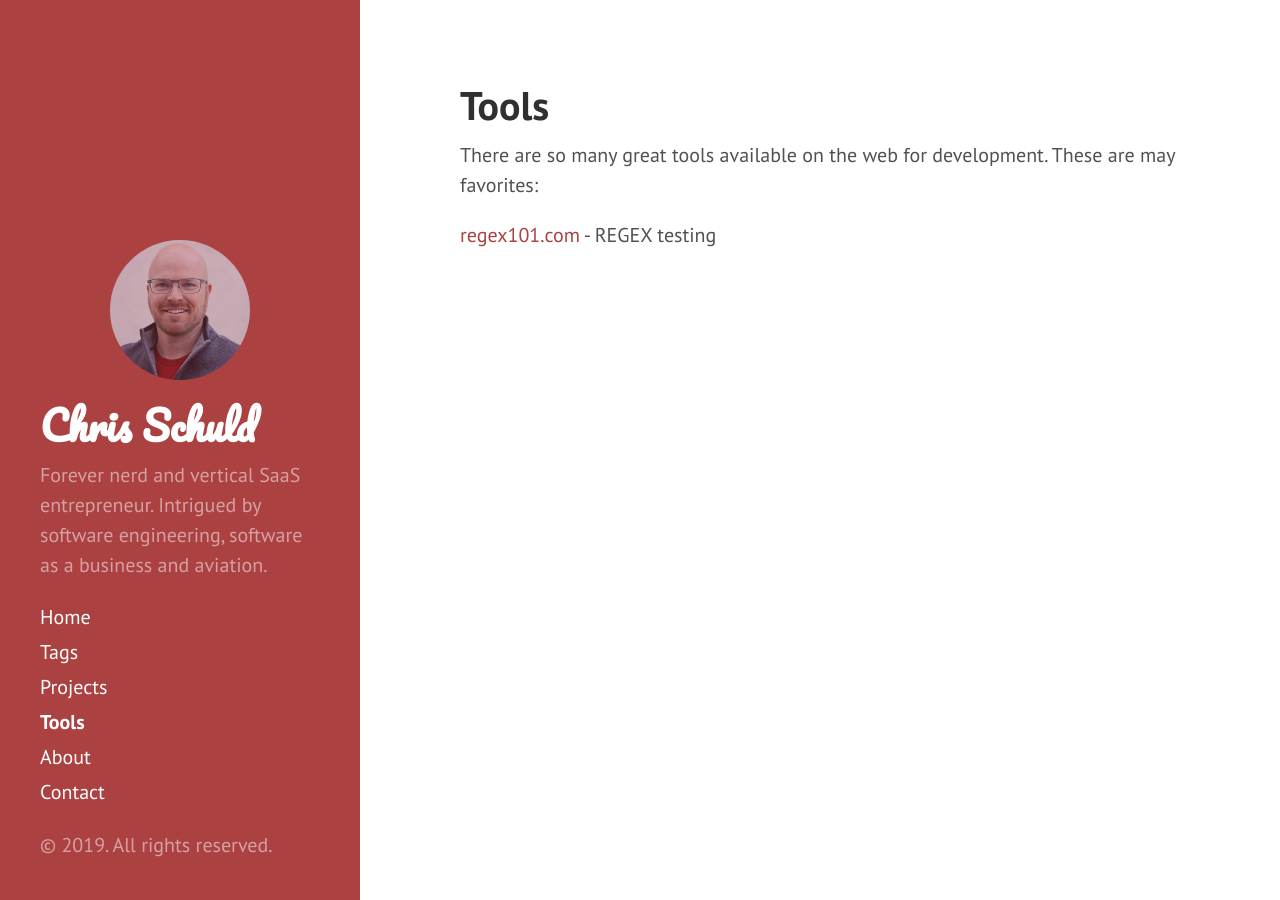
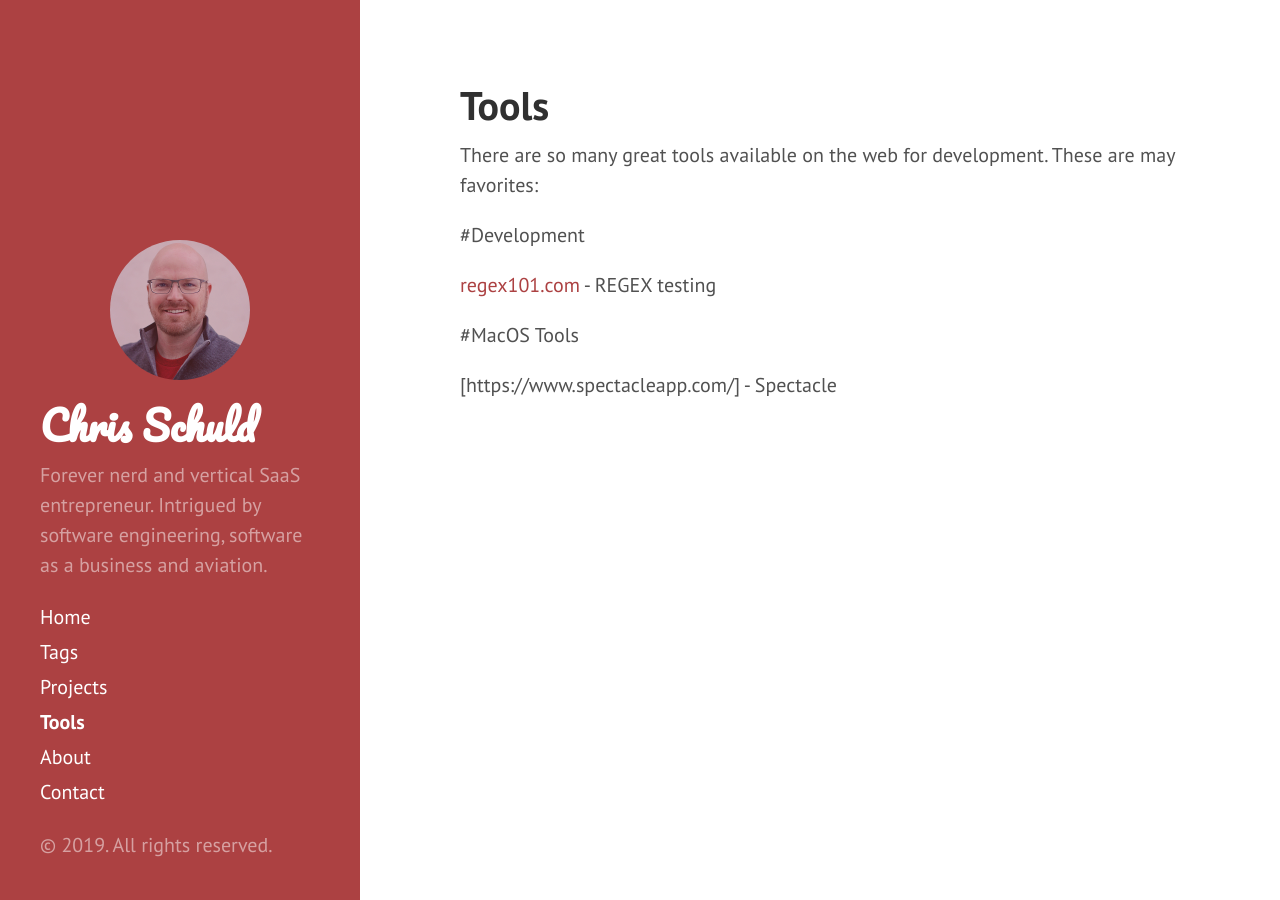
Before and after one commit to cbschuld/chrisschuld.com-legacy, a Jekyll site: the page built from tools.md, in a window 1280 px wide. Built offline with Jekyll 4.4.1, drawn with Linux system fonts in a browser that asks for light colours.

Commit message:
added https://www.spectacleapp.com/

```diff
--- a/tools.md
+++ b/tools.md
@@ -6,4 +6,10 @@ order: 3
 
 There are so many great tools available on the web for development.  These are may favorites:
 
+#Development
+
 [regex101.com](https://regex101.com/) - REGEX testing
+
+#MacOS Tools
+
+[https://www.spectacleapp.com/] - Spectacle
```
